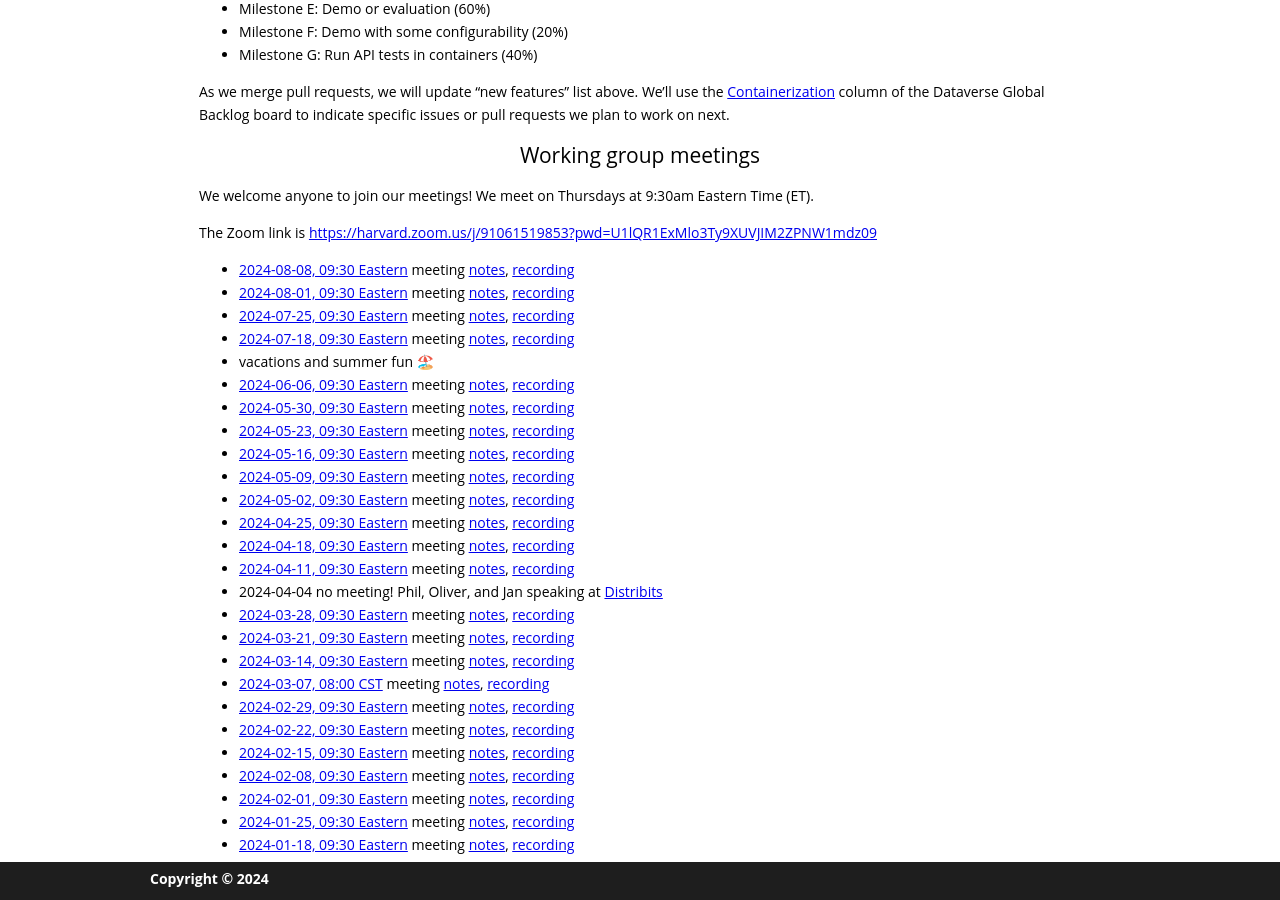
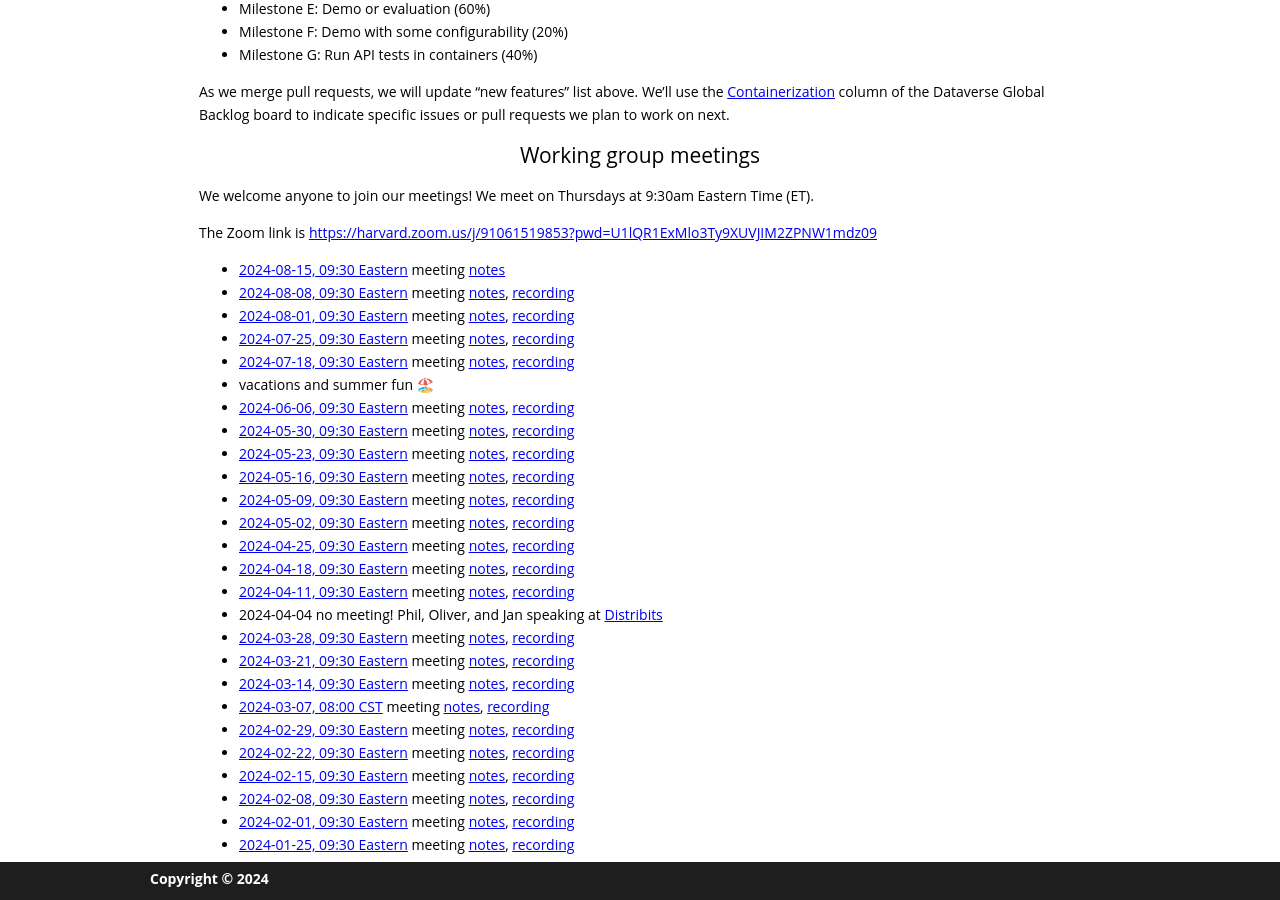
Before and after one commit to gdcc/ct.gdcc.io, a Jekyll site: the page built from index.md, in a window 1280 px wide and 900 px high, scrolled down 1703 px. Built offline with Jekyll 4.4.1, drawn with Linux system fonts in a browser that asks for light colours; our own code applies the rules of GitHub Pages for plain Markdown files.

Commit message:
add next meeting

```diff
--- a/index.md
+++ b/index.md
@@ -62,6 +62,7 @@ We welcome anyone to join our meetings! We meet on Thursdays at 9:30am Eastern T
 
 The Zoom link is <https://harvard.zoom.us/j/91061519853?pwd=U1lQR1ExMlo3Ty9XUVJIM2ZPNW1mdz09>
 
+- [2024-08-15, 09:30 Eastern](https://time.is/compare/0930_15_Aug_2024_in_Boston) meeting [notes](https://docs.google.com/document/d/1DvMPqRwPROttchBRz2oOkeFpPY-ruO9tYHkbkEKxUbM/edit?usp=sharing)
 - [2024-08-08, 09:30 Eastern](https://time.is/compare/0930_8_Aug_2024_in_Boston) meeting [notes](https://docs.google.com/document/d/1SdHpLCWWQRH0gqURbv1S_7JTIgWgu0hmfKxkee9Ad2M/edit?usp=sharing), [recording](https://harvard.zoom.us/rec/share/xuNwKGvGUALyTcz17n3uA4FJVn4JbLFm5W5c23sEbO-41fDrkzZiArmUtS09Z4oK.UvQ2p4AW8sXRWV1C)
 - [2024-08-01, 09:30 Eastern](https://time.is/compare/0930_1_Aug_2024_in_Boston) meeting [notes](https://docs.google.com/document/d/1nm3BjpUS84jvh4bhDs3OUrA6wGHaNEfgi2MGZ4_1-qU/edit?usp=sharing), [recording](https://harvard.zoom.us/rec/share/TYufTkjgGRtXohXUjwvNrRr69rdP9ptxCh7zpAaNyRs64IIEib4BOpzeiE92Qd2u.wO4AzDin8vVJCWf4)
 - [2024-07-25, 09:30 Eastern](https://time.is/compare/0930_25_July_2024_in_Boston) meeting [notes](https://docs.google.com/document/d/13Zxg_iFiTOYfIJkUSmb7ytL-OeIc2vPGCuoOvtPAd6w/edit?usp=sharing), [recording](https://harvard.zoom.us/rec/share/qe2z_Zw-ZzmIRHraO0tDY6DNhe6j7d6ee8nszDBwqr-DEUNLFe081r7YJaxVeTlT.87dxNgGvYGs70Z55)
```
